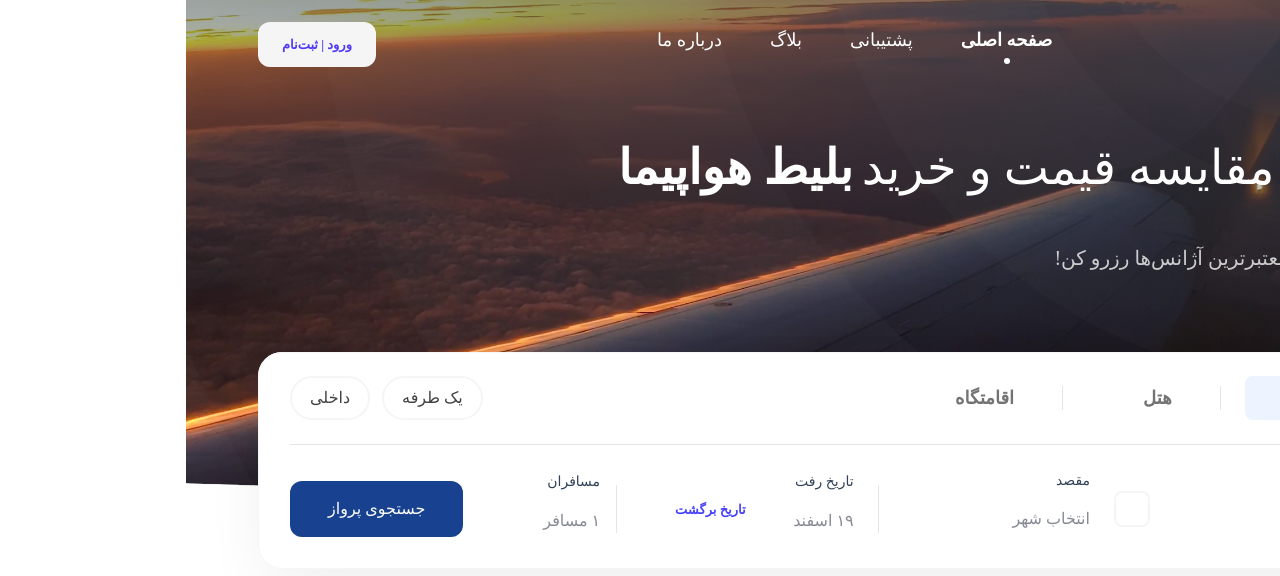
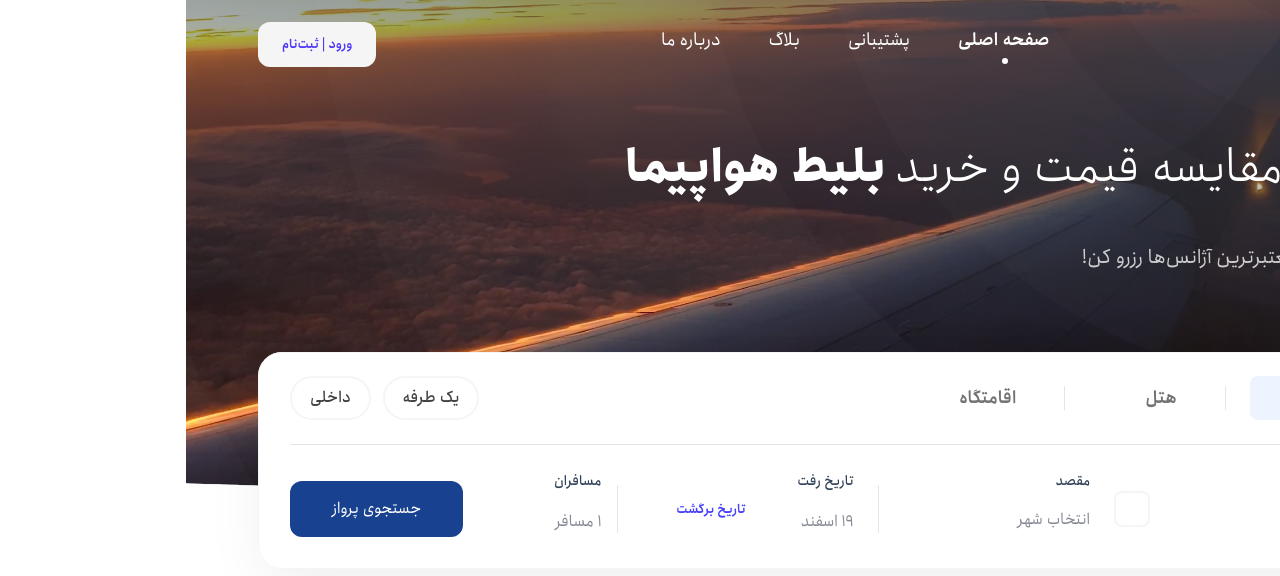
Before and after one commit to Floy-ir/Frontend, a Next.js app: page / in a window 1280 px wide. Shown: the top 576 px of the page. Built offline with nearby package versions, Linux system fonts and the light colour scheme; some icons are missing.

Commit message:
feat(fonts): add Anjoman Max font and update layout to use it

```diff
--- a/app/layout.tsx
+++ b/app/layout.tsx
@@ -1,8 +1,9 @@
 import "styles/tailwind.css"
+import { anjomanMaxVF } from "../lib/fonts"
 
 export default function RootLayout({ children }: { children: React.ReactNode }) {
   return (
-    <html lang="fa" dir="rtl" className="font-family-anjoman-max">
+    <html lang="fa" dir="rtl" className={`${anjomanMaxVF.variable} font-anjoman-max`}>
       <body>{children}</body>
     </html>
   )
--- a/app/page.tsx
+++ b/app/page.tsx
@@ -41,7 +41,7 @@ export default function Web() {
           priority
         />
       </div>
-      <main className="rtl flex min-h-screen flex-col items-center bg-transparent relative z-10 m-4 md:m-0">
+      <main className="rtl flex min-h-screen flex-col items-center bg-transparent relative z-10 m-4 md:m-0 font-anjoman-max">
         <div className="w-full max-w-[1136px]">
           <Header menuItems={menuItems}/>
           <HeroSection />
--- /dev/null
+++ b/lib/fonts.js
@@ -0,0 +1,6 @@
+import localFont from "next/font/local"
+
+export const anjomanMaxVF = localFont({
+  src: "../public/fonts/AnjomanMaxVF.woff2",
+  variable: '--font-anjoman-max'
+})
--- a/tailwind.config.js
+++ b/tailwind.config.js
@@ -29,6 +29,7 @@ module.exports = {
         },
       },
       fontFamily: {
+        'anjoman-max': ['var(--font-anjoman-max)', 'Anjoman Max', 'sans-serif'],
         body: [
           "Inter",
           "ui-sans-serif",
```
Also changed, not shown: public/fonts/AnjomanMaxVF.woff (added), public/fonts/AnjomanMaxVF.woff2 (added).
